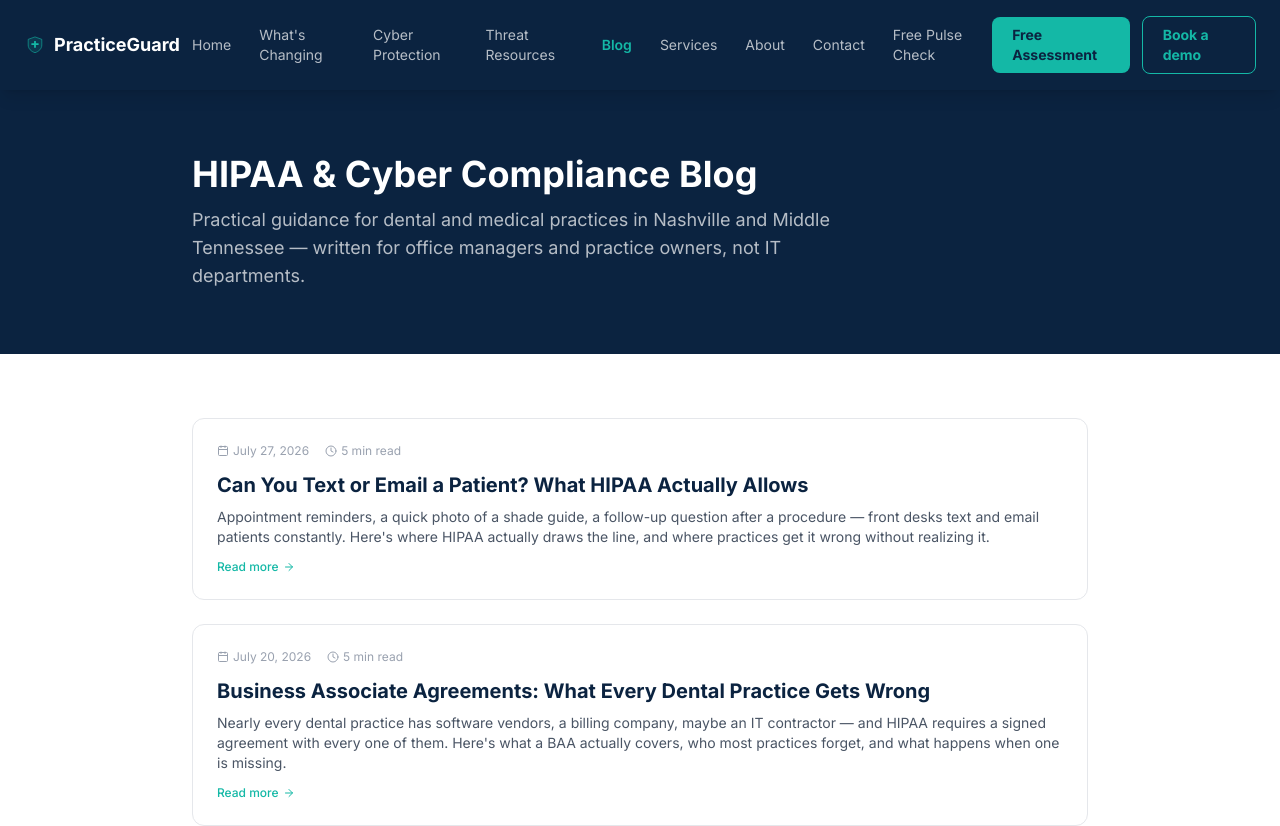
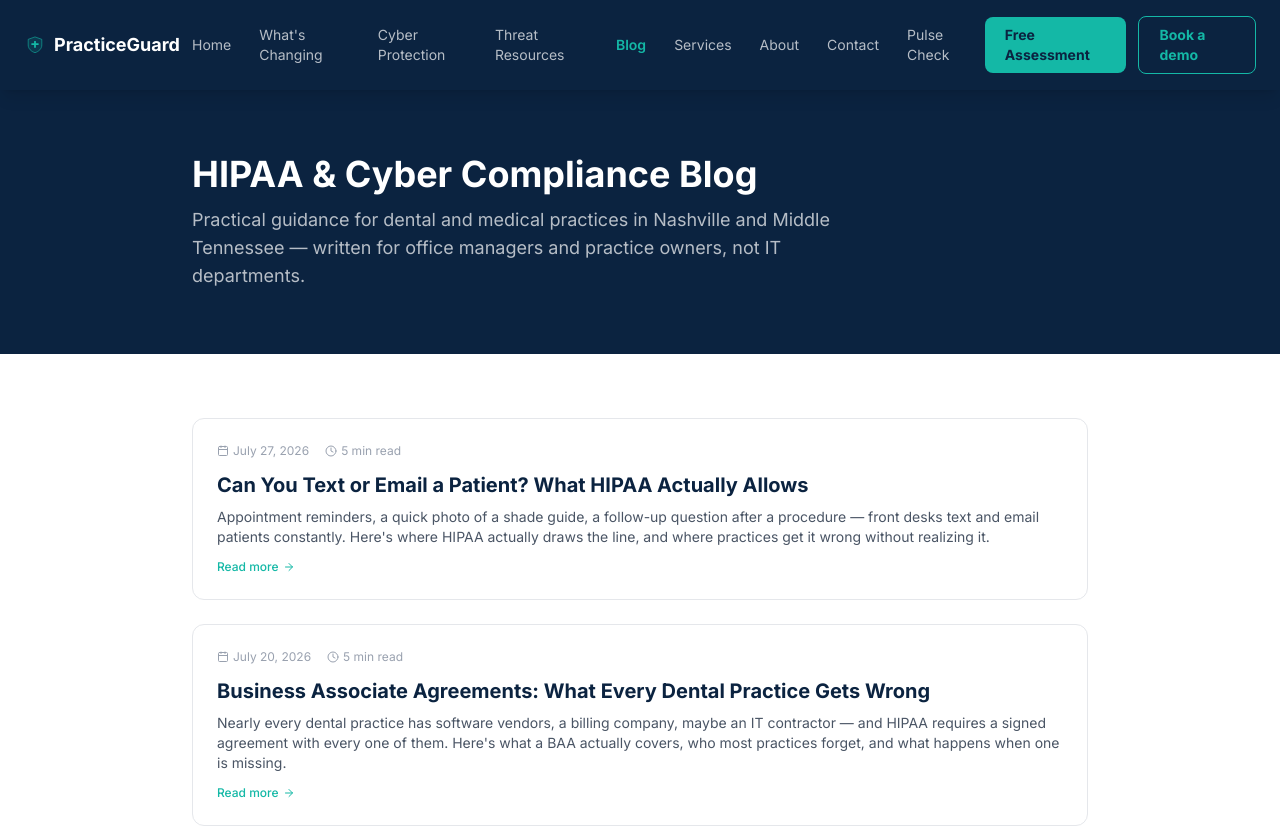
Before and after one commit to ApexDigital76/practiceguard-app, a Next.js app: page /blog in a window 1280 px wide. Shown: the top 826 px of the page. Built offline with nearby package versions, Linux system fonts and the light colour scheme.

Commit message:
Complete site fixes: Privacy Policy, accurate HIPAA language on changes/blog/outreach, footer links, PracticeGuard Pulse Check branding

```diff
--- a/app/layout.tsx
+++ b/app/layout.tsx
@@ -11,7 +11,7 @@ export const metadata: Metadata = {
     default: 'PracticeGuard Compliance Group | HIPAA Compliance for Nashville & Middle TN Practices',
     template: '%s | PracticeGuard Compliance Group',
   },
-  description: 'HIPAA compliance and cyber insurance readiness for dental and medical practices in Nashville, Hendersonville, Gallatin, Lebanon, and Mount Juliet, TN — 2026 Security Rule ready.',
+  description: 'HIPAA compliance and cyber insurance readiness for dental and medical practices in Nashville, Hendersonville, Gallatin, Lebanon, and Mount Juliet, TN — Security Rule readiness and cyber insurance prep.',
   keywords: ['HIPAA compliance Nashville', 'HIPAA compliance Hendersonville TN', 'HIPAA compliance Gallatin TN', 'dental HIPAA compliance Lebanon TN', 'cyber insurance Mount Juliet TN', 'HIPAA risk assessment Middle Tennessee'],
   openGraph: {
     title: 'PracticeGuard Compliance Group',
--- a/app/sitemap.ts
+++ b/app/sitemap.ts
@@ -20,6 +20,8 @@ export default function sitemap(): MetadataRoute.Sitemap {
     '/service-areas',
     '/partners',
     '/blog',
+    '/privacy',
+    '/book-a-demo',
     '/services/compliance-audit',
     '/services/managed-compliance',
     '/services/enterprise',
--- a/components/Navbar.tsx
+++ b/components/Navbar.tsx
@@ -14,7 +14,7 @@ const NAV_LINKS = [
   { href: '/#services', label: 'Services' },
   { href: '/#about', label: 'About' },
   { href: '/#contact', label: 'Contact' },
-  { href: 'https://app.practice-guard.com', label: 'Free Pulse Check' },
+  { href: 'https://app.practice-guard.com', label: 'Pulse Check' },
 ]
 
 export default function Navbar() {
@@ -29,13 +29,11 @@ export default function Navbar() {
   return (
     <nav className="sticky top-0 z-50 bg-[#0b2340] text-white shadow-lg">
       <div className="max-w-7xl mx-auto px-6 py-4 flex items-center justify-between">
-        {/* Logo */}
         <Link href="/" className="flex items-center gap-2 hover:opacity-80 transition-opacity flex-shrink-0">
           <PracticeGuardLogo size={22} className="text-[#14b8a6]" />
           <span className="font-bold text-lg">PracticeGuard</span>
         </Link>
 
-        {/* Desktop nav */}
         <div className="hidden lg:flex items-center gap-1">
           {NAV_LINKS.map(({ href, label }) => (
             <Link
@@ -53,7 +51,6 @@ export default function Navbar() {
           ))}
         </div>
 
-        {/* CTA + mobile toggle */}
         <div className="flex items-center gap-3">
           <Link
             href="/#contact"
@@ -77,7 +74,6 @@ export default function Navbar() {
         </div>
       </div>
 
-      {/* Mobile menu */}
       {mobileOpen && (
         <div className="lg:hidden border-t border-white/10 px-6 py-4 space-y-1">
           {NAV_LINKS.map(({ href, label }) => (
```
